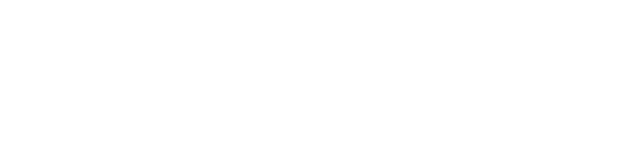
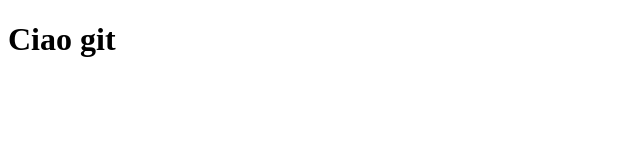
Before and after one commit to Pietro907/test, a plain HTML site: page index.html in a window 1280 px wide. Shown: the whole page, without its empty margins (0-640 px from the left). Drawn offline with Linux system fonts and the light colour scheme.

Commit message:
add page title
added page title using h1

```diff
--- a/index.html
+++ b/index.html
@@ -6,6 +6,6 @@
     <title>Document</title>
 </head>
 <body>
-
+    <h1>Ciao git</h1>
 </body>
 </html>
```
